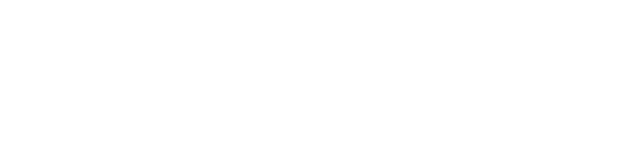
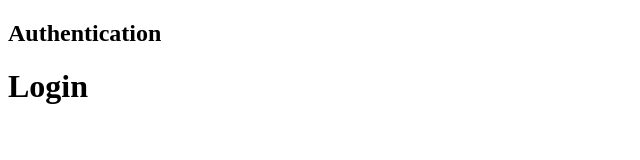
Before and after one commit to harshitkk11/Login-Authentication-System, a plain HTML site: page index.html in a window 1280 px wide. Shown: the whole page, without its empty margins (0-640 px from the left). Drawn offline with Linux system fonts and the light colour scheme.

Commit message:
6/8/2023

```diff
--- a/index.html
+++ b/index.html
@@ -6,6 +6,11 @@
     <title>Login Authentication System</title>
 </head>
 <body>
-
+    <nav class="navbar">
+        <h1>Authentication</h1>
+    </nav>
+    <main>
+        <h1>Login</h1>
+    </main>
 </body>
 </html>
```
